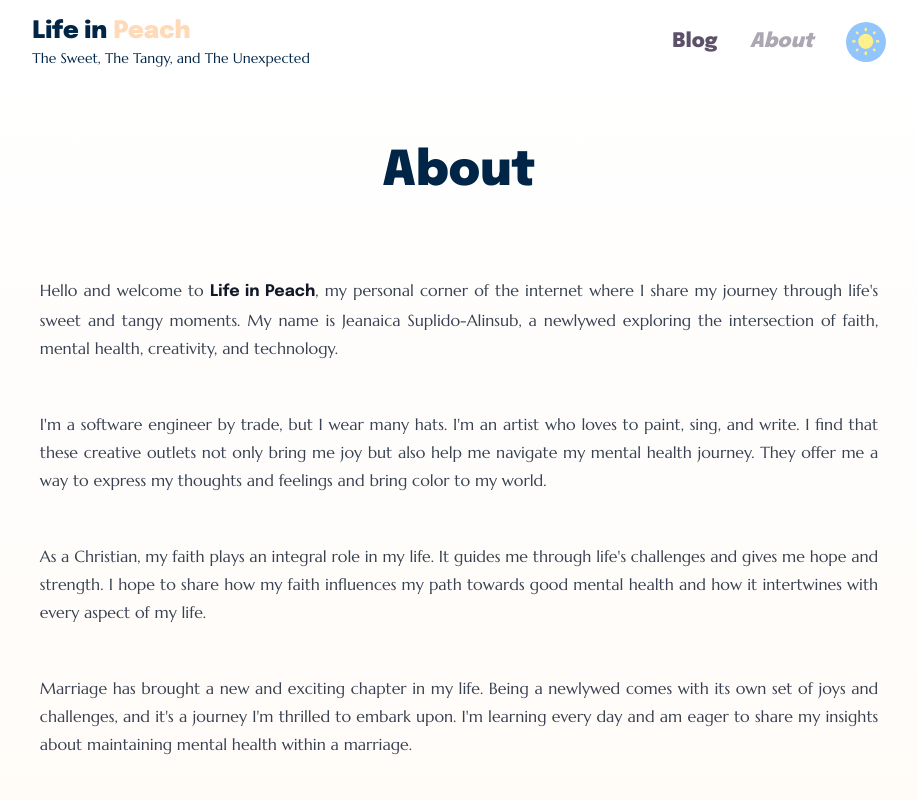
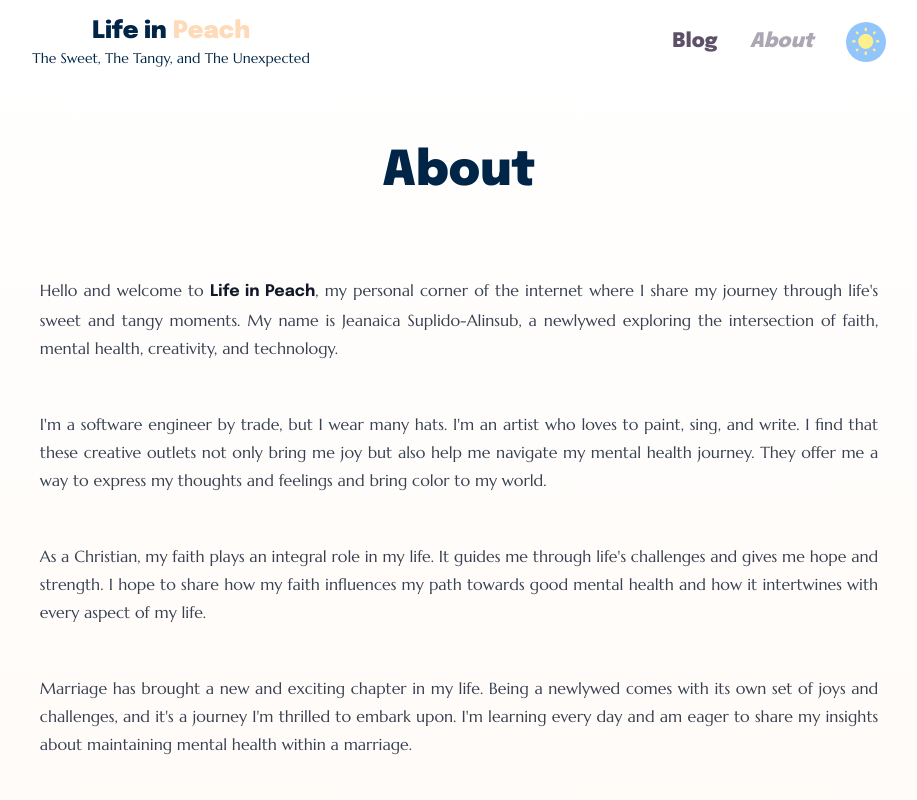
Before and after one commit to jeanaica/agate, a Next.js app: page /about in a window 1280 px wide. Shown: the top 800 px of the page, without its empty margins (181-1098 px from the left). Built offline with nearby package versions, Linux system fonts and the light colour scheme.

Commit message:
✨ (Launch): Add temporary landing page

```diff
--- a/components/banner/Banner.tsx
+++ b/components/banner/Banner.tsx
@@ -21,7 +21,6 @@ const Banner: React.FC<BannerProps> = ({
   useEffect(() => {
     setImgSrc(src);
     setAlt(alt);
-
     if (caption) {
       setCaption(caption);
     } else {
--- a/components/title/Title.tsx
+++ b/components/title/Title.tsx
@@ -5,7 +5,11 @@ type Props = {
 };
 
 const Title: FC<Props> = ({ asLink = false }) => (
-  <h1 className={`font-black ${asLink ? 'text-2xl tracking-normal' : ''}`}>
+  <h1
+    className={`text-center font-black ${
+      asLink ? 'text-2xl tracking-normal' : ''
+    }`}
+  >
     <span className='dark:text-peach-100'>Life in </span>
     <span className='text-peach'>Peach</span>
   </h1>
```
